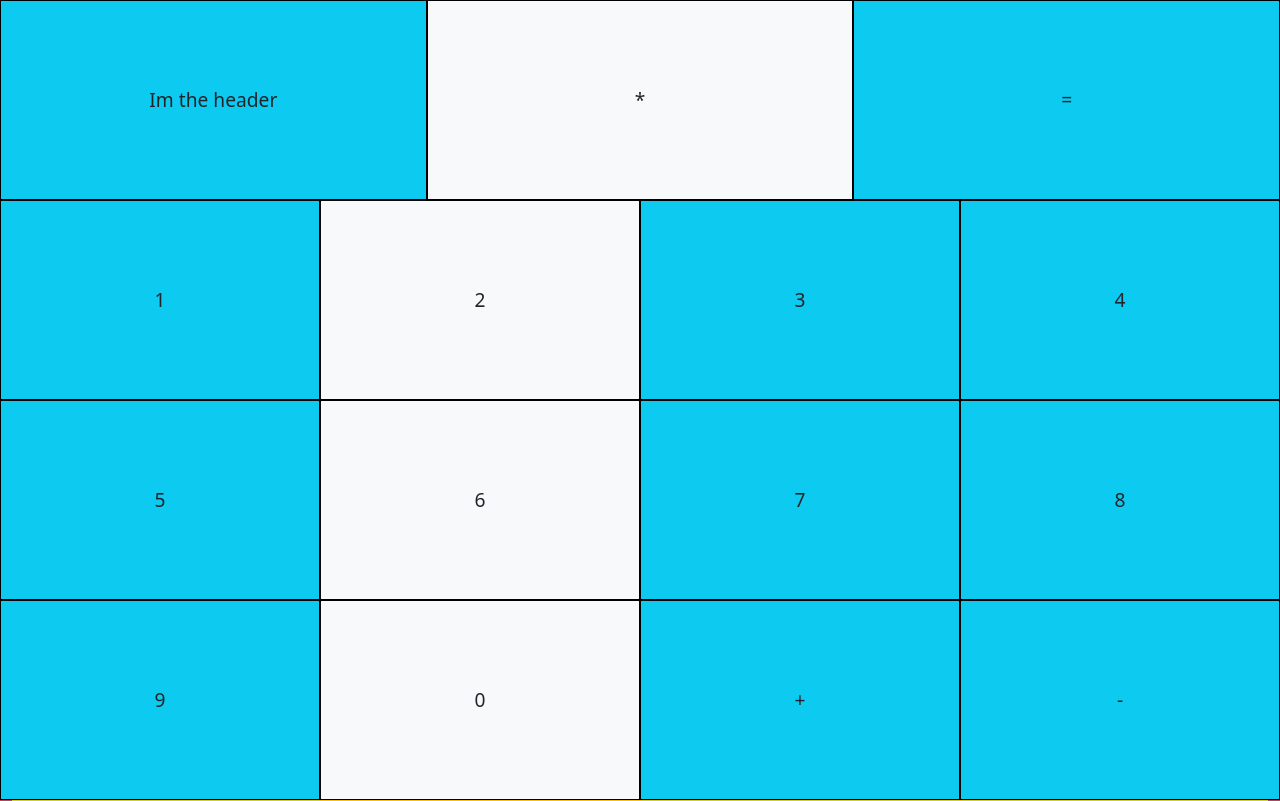
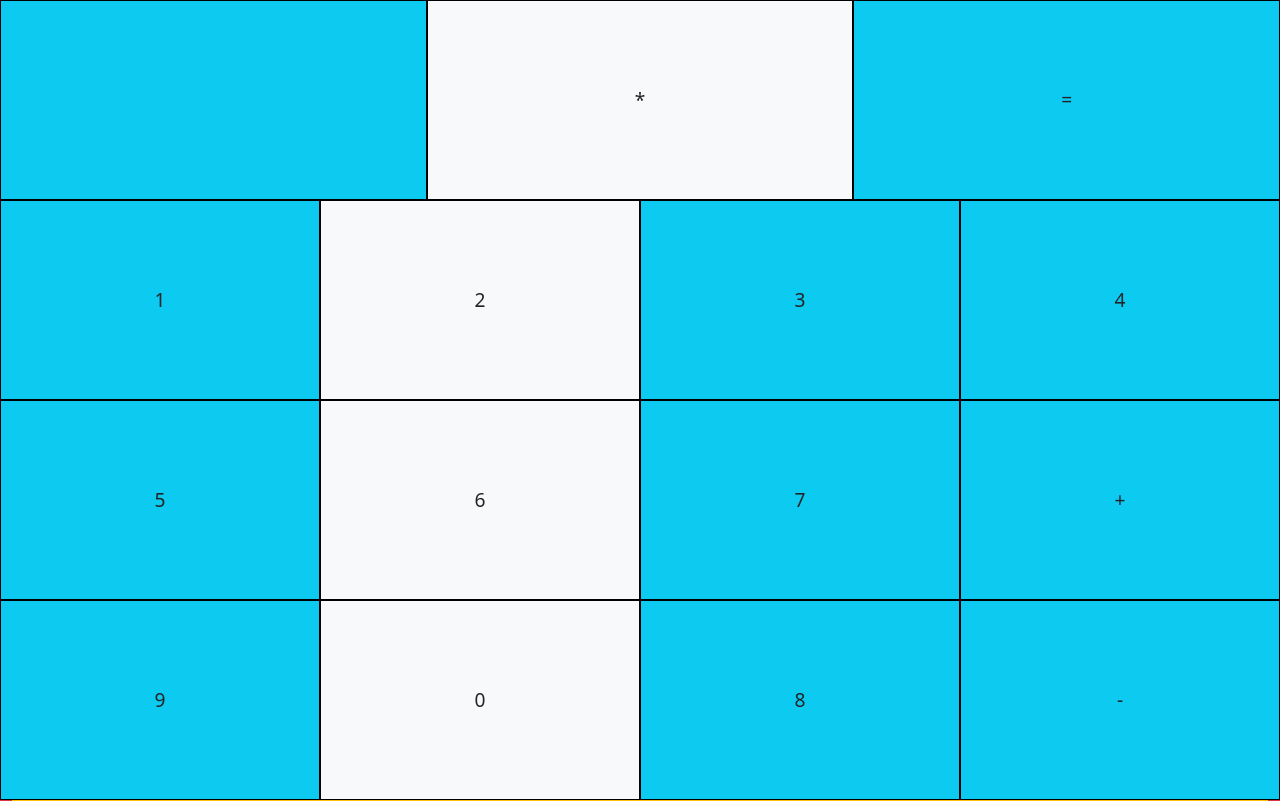
Before and after one commit to cchester11/Calculator, a website: page index.html in a window 1280 px wide. Shown: the top 801 px of the page. Drawn offline with nearby package versions, Linux system fonts and the light colour scheme.

Commit message:
jquery installed

```diff
--- a/dom.js
+++ b/dom.js
@@ -0,0 +1 @@
+const buttonsDiv = $('#calculatorButtons')
--- a/index.html
+++ b/index.html
@@ -12,7 +12,6 @@
       <div class="container-fluid bg-success" id="masterDiv">
             <div class="bg-light row" id="calculatorHeader">
                   <div class="col button bg-info">
-                        Im the header
                   </div>
                   <div class="col button bg-light">
                         *
@@ -47,7 +46,7 @@
                               7
                         </div>
                         <div class="col button bg-info">
-                              8
+                              +
                         </div>
                   </div>
                   <div class="row bg-light" id="row3">
@@ -58,7 +57,7 @@
                               0
                         </div>
                         <div class="col button bg-info">
-                              +
+                              8
                         </div>
                         <div class="col button bg-info">
                               -
--- a/package.json
+++ b/package.json
@@ -15,5 +15,8 @@
   "bugs": {
     "url": "https://github.com/cchester11/calculator/issues"
   },
-  "homepage": "https://github.com/cchester11/calculator#readme"
+  "homepage": "https://github.com/cchester11/calculator#readme",
+  "dependencies": {
+    "jquery": "^3.6.3"
+  }
 }
```
Also changed, not shown: 1 other file.
